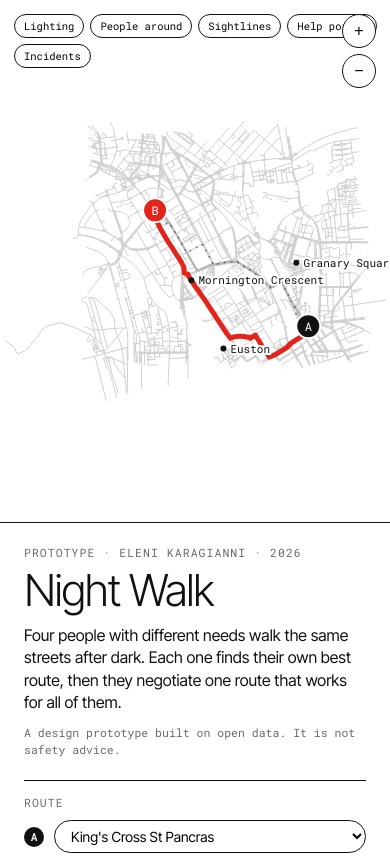
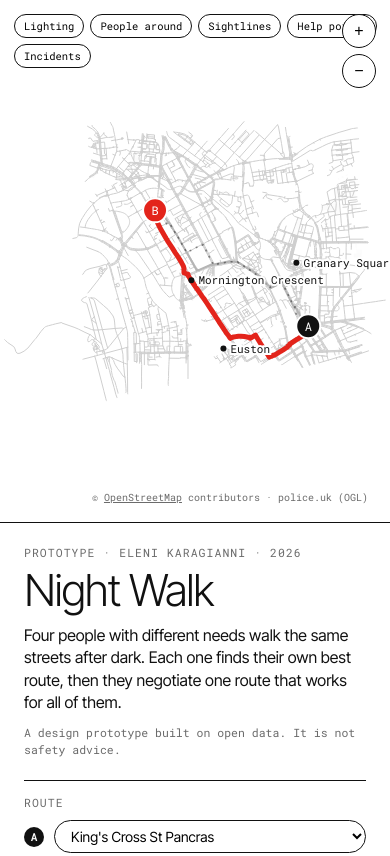
Before and after one commit to elenikaragianniarch-lab/eleni-portfolio, a plain HTML site: page nightwalk/index.html in a window 390 px wide. Shown: the top 856 px of the page. Drawn offline with Linux system fonts and the light colour scheme.

Commit message:
Night Walk: keep attribution on mobile
Co-Authored-By: Claude Opus 5.5 <noreply@anthropic.com>
Claude-Session: https://claude.ai/code/session_01CpfEjaV7EbxyVQsHwU1V2x

```diff
--- a/nightwalk/index.html
+++ b/nightwalk/index.html
@@ -120,7 +120,7 @@ svg{width:100%;height:100%;display:block}
   <svg id="svg" aria-label="Map of King's Cross to Camden"></svg>
   <div class="legend"><div><span></span>Agreed route</div><div id="lensleg" style="display:none"></div><div><span class="k"></span>Each walker's own route</div><div><span class="y"></span>Your route</div><div><span class="s"></span>Shortest route</div></div>
   <div class="hint" style="bottom:34px">Scroll to zoom · drag to move</div>
-  <div class="hint" style="pointer-events:auto">© <a href="https://www.openstreetmap.org/copyright" target="_blank" rel="noopener" style="color:inherit">OpenStreetMap</a> contributors · police.uk (OGL)</div>
+  <div class="hint" style="pointer-events:auto;display:block;font-size:10px">© <a href="https://www.openstreetmap.org/copyright" target="_blank" rel="noopener" style="color:inherit">OpenStreetMap</a> contributors · police.uk (OGL)</div>
   <div class="tip" id="tip"></div>
 </div>
 </div>
```
